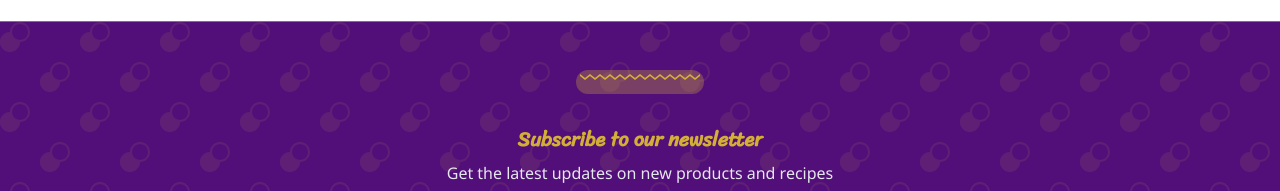
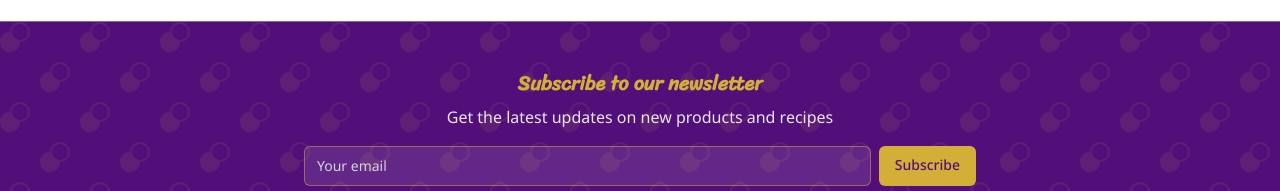
Before and after one commit to AnthonyStrydom1/anong-thai-brand, a React (Vite) app: page /shop in a window 1280 px wide. Shown: the part 619-810 px from the top of the page. Built offline with nearby package versions, Linux system fonts and the light colour scheme; what tailwindcss-bg-patterns would draw is missing.

Commit message:
Code edited in Lovable Code Editor
Edited UI in Lovable

```diff
--- a/src/components/Footer.tsx
+++ b/src/components/Footer.tsx
@@ -63,17 +63,7 @@ const Footer = () => {
       <div className="absolute inset-0 opacity-80 mix-blend-overlay pattern-wavy pattern-thai-gold pattern-bg-transparent pattern-size-4 pattern-opacity-20 pointer-events-none"></div>
 
       <div className="container mx-auto px-4 py-12 relative z-10">
-        {/* Thai decorative element at the top of the footer */}
-        <div className="flex justify-center mb-8">
-          <div className="w-32 h-6 relative">
-            <div className="absolute inset-0 bg-thai-gold opacity-30 rounded-full"></div>
-            <div className="absolute top-1/2 left-1/2 transform -translate-x-1/2 -translate-y-1/2">
-              <svg width="120" height="16" viewBox="0 0 120 16" fill="none" xmlns="http://www.w3.org/2000/svg">
-                <path d="M60 0L65 4L70 0L75 4L80 0L85 4L90 0L95 4L100 0L105 4L110 0L115 4L120 0V2L115 6L110 2L105 6L100 2L95 6L90 2L85 6L80 2L75 6L70 2L65 6L60 2L55 6L50 2L45 6L40 2L35 6L30 2L25 6L20 2L15 6L10 2L5 6L0 2V0L5 4L10 0L15 4L20 0L25 4L30 0L35 4L40 0L45 4L50 0L55 4L60 0Z" fill="#D4AF37"/>
-              </svg>
-            </div>
-          </div>
-        </div>
+
 
         {/* Newsletter */}
         <div className="max-w-2xl mx-auto mb-12">
```
